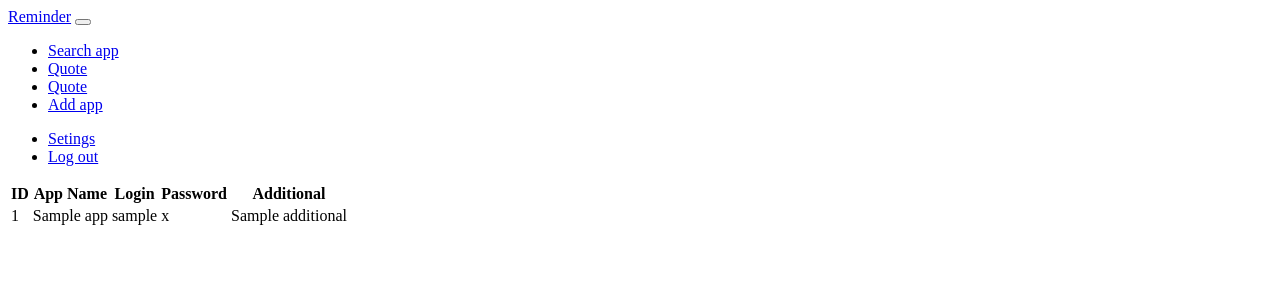
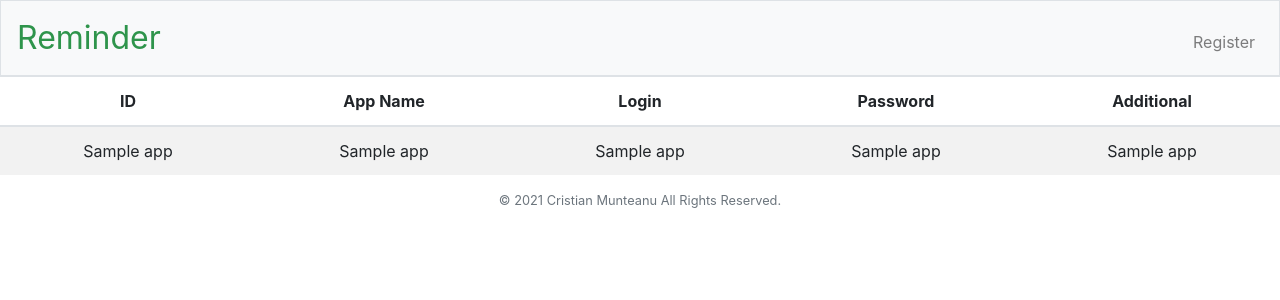
Before and after one commit to cristian341/infinitum, a Flask app: template templates/search.html in a window 1280 px wide. Shown: the top 300 px of the page. Run offline with Flask 2, Linux system fonts and the light colour scheme; the template is opened without the code that fills it: most values are stand-ins (such as "Sample title", 1, 10 or a date in 2020); some libraries are stand-ins or nearby versions.

Commit message:
version 1.5

```diff
--- a/app.py
+++ b/app.py
@@ -30,15 +30,16 @@
 Session(app)
 
 #connect the sqlite3 db
-connection = sqlite3.connect("v2.db", check_same_thread=False)
+#connection = sqlite3.connect("v2.db", check_same_thread=False)
 
 #the home page
 @app.route("/")
 @login_required
 def index():
-    #apps= db.execute("SELECT * FROM apps WHERE app_id = ?", session["user_id"])
+    connection = sqlite3.connect("v2.db", check_same_thread=False)
     cursor = connection.execute("SELECT * FROM apps WHERE app_id = ?", [session["user_id"]])
     apps = cursor.fetchall()
+    connection.close()
     return render_template("index.html",apps=apps)
 
 # registration page
@@ -51,14 +52,14 @@
         firstname = request.form.get("firstname")
         surname = request.form.get("surname")
         email = request.form.get("email")
-
         #error checking
-        rows = cursor.execute("SELECT * FROM users WHERE username = ?", [username])
-        connection.commit()
+        connection = sqlite3.connect("v2.db", check_same_thread=False)
+        cursor = connection.execute("SELECT * FROM users WHERE username = ?", [username])
+        product = cursor.fetchall()
         if not username:
             #return apology("Must provide username", 400)
             flash("Must provide username")
-        elif len(rows) != 0:
+        elif len(product) != 0:
             #return apology("Username already exist", 400)
             flash("Username already exist")
         elif not password:
@@ -69,14 +70,13 @@
             flash("Must provide a confirmation password")
         elif not password == confirmation:
             return apology("Passwords must match", 400)
-
         else:
             # generate hash of the password
             hash = generate_password_hash(password,method="pbkdf2:sha256")
             #insert new user
-            #db.execute("INSERT INTO users (username,firstname,surname,password,email) VALUES (?,?,?,?,?)",username,firstname,surname,hash,email)
-            cursor.executemany("INSERT INTO users (username,firstname,surname,password,email) VALUES (?,?,?,?,?)",username,firstname,surname,hash,email)
+            connection.execute("INSERT INTO users (username,firstname,surname,password,email) VALUES (?,?,?,?,?)", (username,firstname,surname,hash,email))
             connection.commit()
+            connection.close()
             #redirect user to home page
             return redirect("/")
     return render_template("register.html")
@@ -86,7 +86,6 @@
 def login():
     #forget any user_id
     session.clear()
-
     # User reached route via POST (as by submitting a form via POST)
     if request.method == "POST":
         if not request.form.get("username"):
@@ -95,19 +94,18 @@
         elif not request.form.get("password"):
             flash("You must provide a password")
             return apology("You must provide a password", 403)
-
-        #quere database for username
         user = request.form.get("username")
         #getting data from database
+        connection = sqlite3.connect("v2.db", check_same_thread=False)
         cursor = connection.execute("SELECT * FROM users WHERE username = ? ", [user])
         product = cursor.fetchall()
         #ensure that username exist and password is correct
         if len(product) != 1 or not check_password_hash(product[0][4], request.form.get("password")):
             return apology("Invalid username and/or password", 403)
-
         #remember which user logged in
         session["user_id"] = product[0][0]
         #redirect user to home page
+        connection.close()
         return redirect("/")
     else:
         return render_template("login.html")
@@ -115,7 +113,6 @@
 @app.route("/logout")
 def logout():
     session.clear()
-    connection.close()
     return redirect(url_for("login"))
 
 #Adding new content page
@@ -136,46 +133,52 @@
         login = request.form.get("login")
         password = request.form.get("password")
         additional = request.form.get("additional")
-        #db.execute("INSERT INTO apps (app_id, app_name, login, password, additional) VALUES (?,?,?,?,?)",session["user_id"],app_name,login,password,additional)
-        cursor.executemany("INSERT INTO apps (app_id, app_name, login, password, additional) VALUES (?,?,?,?,?)",session["user_id"],app_name,login,password,additional)
+        #updating the database with new created app
+        connection = sqlite3.connect("v2.db", check_same_thread=False)
+        cursor = connection.execute("INSERT INTO apps (app_id, app_name, login, password, additional) VALUES (?,?,?,?,?)", (session["user_id"],app_name,login,password,additional))
         connection.commit()
+        connection.close()
         return redirect("/")
     else:
         return render_template("adding.html")
 
-@app.route("/find")
+@app.route("/find", methods=["GET","POST"])
+@login_required
 def find():
-    return render_template("find.html")
+        return render_template("find.html")
 
 #search the app
-@app.route("/search")
+@app.route("/search", methods=["GET","POST"])
+@login_required
 def search():
-    #q = request.args.get("q")
-    #if q:
-      #  apps = db.execute("SELECT * FROM apps WHERE app_name LIKE ? AND app_id = ?", "%" + q + "%", session["user_id"])
-    #else:
-      #  apps = []
-    #return render_template("search.html", apps=apps)
-    pass
+    q = request.args.get("q")
+    connection = sqlite3.connect("v2.db", check_same_thread=False)
+    apps = connection.execute("SELECT * FROM apps WHERE app_name LIKE ? AND app_id = ?", ("%" + q + "%", session["user_id"]))
+    apps = apps.fetchall()
+    connection.close()
+    if len(apps) == 0:
+        apps = []
+        flash("No matches found")
+    return render_template("search.html", apps=apps)  #and connection.close()
+
 
 #update the app information
 @app.route("/update", methods=["GET","POST"])
 @login_required
 def update():
     if request.method == "POST":
+        connection = sqlite3.connect("v2.db", check_same_thread=False)
         #checking if the id is correct
         id_in = int(request.form.get("id"))
-        #v = db.execute("SELECT id FROM apps WHERE app_id = ?", session["user_id"])
-        v = cursor.execute("SELECT id FROM apps WHERE app_id = ?", session["user_id"])
+        cursor = connection.execute("SELECT id FROM apps WHERE app_id = ?", [session["user_id"]])
         id = []
-        for app in v:
-            id.append(app["id"])
+        for app in cursor.fetchall():
+            id.append(app[0])
         if id_in in id:
             login = request.form.get("login")
             password = request.form.get("password")
             confiramtion = request.form.get("confirmation")
             additional = request.form.get("additonal")
-
             if not login:
                 return apology("Must provide the Login", 400)
             elif not password or not confiramtion:
@@ -183,17 +186,18 @@
             elif password != confiramtion:
                 return apology("Password does not much", 400)
             if additional is None:
-                #db.execute("UPDATE apps SET  login=?, password=? WHERE id = ? AND app_id = ?",login,password,id_in, session["user_id"])
-                cursor.executemany("UPDATE apps SET  login=?, password=? WHERE id = ? AND app_id = ?",login,password,id_in, session["user_id"])
+                connection.execute("UPDATE apps SET  login=?, password=? WHERE id = ? AND app_id = ?",(login,password,id_in, session["user_id"]))
                 connection.commit()
+                connection.close()
                 flash("Successful")
             else:
-                #db.execute("UPDATE apps SET  login=?, password=?, additional=? WHERE id = ? AND app_id = ?",login,password,additional,id_in, session["user_id"])
-                cursor.executemany("UPDATE apps SET  login=?, password=?, additional=? WHERE id = ? AND app_id = ?",login,password,additional,id_in, session["user_id"])
+                connection.execute("UPDATE apps SET  login=?, password=?, additional=? WHERE id = ? AND app_id = ?",(login,password,additional,id_in, session["user_id"]))
                 connection.commit()
+                connection.close()
                 flash("Successful")
             return redirect("/")
         else:
+            connection.close()
             return apology("ID not found", 400)
     else:
         return render_template("update.html")
@@ -204,22 +208,22 @@
 def delete():
     if request.method == "POST":
         id_in = int(request.form.get("id"))
-        #v = db.execute("SELECT id FROM apps WHERE app_id = ?", session["user_id"])
-        v = cursor.execute("SELECT id FROM apps WHERE app_id = ?", session["user_id"])
+        connection = sqlite3.connect("v2.db", check_same_thread=False)
+        cursor = connection.execute("SELECT id FROM apps WHERE app_id = ?", [session["user_id"]])
         id = []
-        for app in v:
-            id.append(app["id"])
+        for app in cursor.fetchall():
+            id.append(app[0])
         if id_in in id:
-            #rows = db.execute("SELECT password FROM users WHERE user_id = ? ", session["user_id"])
-            rows = cursor.executemany("SELECT password FROM users WHERE user_id = ? ", session["user_id"])
-            if int(len(rows)) != 1 or not check_password_hash(rows[0]["password"], request.form.get("password")):
+            cursor = connection.execute("SELECT password FROM users WHERE user_id = ? ", [session["user_id"]])
+            product = cursor.fetchall()
+            if int(len(product)) != 1 or not check_password_hash(product[0][0], request.form.get("password")):
                 return apology("Invalid  password", 403)
-            #db.execute("DELETE FROM apps WHERE id = ?", id_in)
-            cursor.execute("DELETE FROM apps WHERE id = ?", id_in)
+            cursor.execute("DELETE FROM apps WHERE id = ?", [id_in])
             connection.commit()
             flash("Success")
             return redirect("/")
         else:
+            connection.close()
             return apology("Invalid ID",400)
     else:
         return render_template("delete.html")
--- a/templates/search.html
+++ b/templates/search.html
@@ -1,31 +1,10 @@
+{% extends "layout.html" %}
 
-<html lang="en">
-    <head>
-        <meta name="viewport" content="initial-scale=1, width=device-width">
-        <title>Apps</title>
+{% block title %}
+Infinity
+{% endblock %}
 
-    </head>
-    <body>
-        <nav class="navbar navbar-expand-md navbar-light bg-light border">
-            <a class="navbar-brand" href="/"><span class="green">Reminder</span></a>
-            <button aria-controls="navbar" aria-expanded="false" aria-label="Toggle navigation" class="navbar-toggler" dara-target="#navbar" data-toggle="collapse" type="button">
-                <span class="navbar-toggle-icon"></span>
-            </button>
-
-            <div class="collapse navbar-collapse" id="navbar">
-                <ul class="navbar-nav mr-auto mt-2">
-                    <li class="nav-item"><a class="nav-link" href="/find">Search app</a> </li>
-                    <li class="nav-item"><a class="nav-link" href="/quote">Quote</a> </li>
-                    <li class="nav-item"><a class="nav-link" href="/quote">Quote</a> </li>
-                    <li class="nav-item"><a class="nav-link" href="/adding">Add app</a> </li>
-                </ul>
-                <ul class="navbar-nav ml-auto mt-2">
-                    <li class="nav-item"><a class="nav-link" href="/setings">Setings</a></li>
-                    <li class="nav-item"><a class="nav-link" href="/logout">Log out</a> </li>
-                </ul>
-            </div>
-        </nav>
-
+{% block main%}
 <table class="table table-striped">
     <thead>
         <th>ID</th>
@@ -37,14 +16,13 @@
     <tbody>
         {% for app in apps %}
             <tr>
-                        <td>{{ app.id }}</td>
-                        <td>{{ app.app_name }}</td>
-                        <td>{{ app.login }}</td>
-                        <td>{{ app.password }}</td>
-                        <td>{{ app.additional }}</td>
+                <td>{{ app[1] }}</td>
+                <td>{{ app[2] }}</td>
+                <td>{{ app[3] }}</td>
+                <td>{{ app[4] }}</td>
+                <td>{{ app[5] }}</td>
             </tr>
         {% endfor %}
     </tbody>
 </table>
-    </body>
-</html>
+{% endblock %}
--- a/templates/seting.html
+++ /dev/null
@@ -1,4 +0,0 @@
-{% extend "layout.html" %}
-
-{% block title %}
-Seting
```
Also changed, not shown: templates/find.html (+8 -9 lines), test.py (deleted, +0 -8 lines), v2.db. Lines whose indentation alone changed are shown as unchanged.
